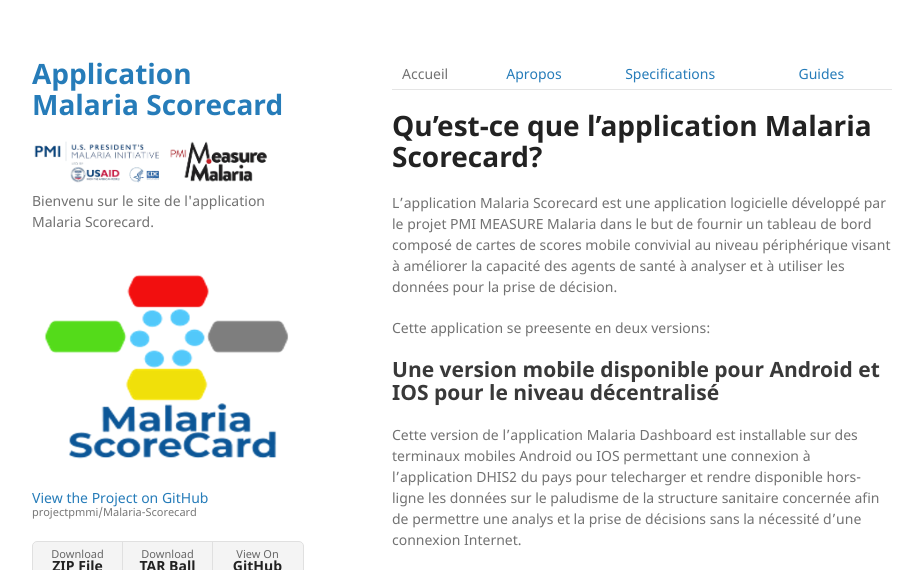
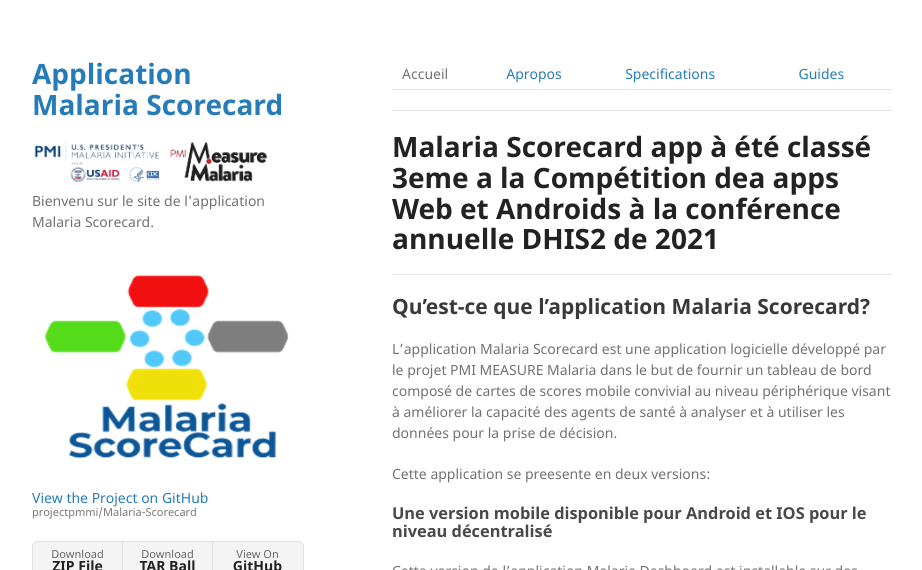
Before and after one commit to projectpmmi/Malaria-Scorecard, a Jekyll site: the page built from docs/index.md, in a window 1280 px wide and 1351 px high. Shown: the top 570 px of the window, without its empty margins (178-1100 px from the left). Built offline with Jekyll 4.4.1, drawn with Linux system fonts in a browser that asks for light colours; grey boxes are pictures that could not be loaded.

Commit message:
Update index.md

```diff
--- a/docs/index.md
+++ b/docs/index.md
@@ -4,21 +4,25 @@
 Accueil | [Apropos](./about.md) | [Specifications](./specs.md) | [Guides](./userguide.md)
 
 
+* * *
+# Malaria Scorecard app à été classé 3eme a la Compétition dea apps Web et Androids à la conférence annuelle DHIS2 de 2021
+* * *
 
-# Qu'est-ce que l'application Malaria Scorecard?
+
+## Qu'est-ce que l'application Malaria Scorecard?
 
 L'application Malaria Scorecard est une application logicielle développé par le projet PMI MEASURE Malaria dans le but de fournir un tableau de bord composé de cartes de scores mobile convivial au niveau périphérique visant à améliorer la capacité des agents de santé à analyser et à utiliser les données pour la prise de décision.
 
 Cette application se preesente en deux versions:
 
-## Une version mobile disponible pour Android et IOS pour le niveau décentralisé
+### Une version mobile disponible pour Android et IOS pour le niveau décentralisé
 Cette version de l'application Malaria Dashboard est installable sur des terminaux mobiles Android ou IOS permettant une connexion à l'application DHIS2 du pays pour telecharger et rendre disponible hors-ligne les données sur le paludisme de la structure sanitaire concernée afin de permettre une analys et la prise de décisions sans la nécessité d'une connexion Internet.
 
 <iframe width="560" height="315" src="https://www.youtube.com/embed/uVvz33ODoH0" title="YouTube video player" frameborder="0" allow="accelerometer; autoplay; clipboard-write; encrypted-media; gyroscope; picture-in-picture" allowfullscreen></iframe>
 
 * * *
 
-## Une version web qui se presente sous forme d'application DHIS2 pour le niveau central
+### Une version web qui se presente sous forme d'application DHIS2 pour le niveau central
 
 Cette version de l'application Malaria Scorecard est installable comme module additionnel du logiciel [DHIS2](https://dhis2.org/) (District Health Information Software v2). Elle permet d'installer un package de métadonnées Malaria inspiré du travail réalisé dans ce sens par l'OMS et le projet MEASURE Evalaution dans DHIS2 tout en générant une tableau de bord simplifié étudié pour être accessible au personnel sanitaires du niveau déconcentré.
 
```
